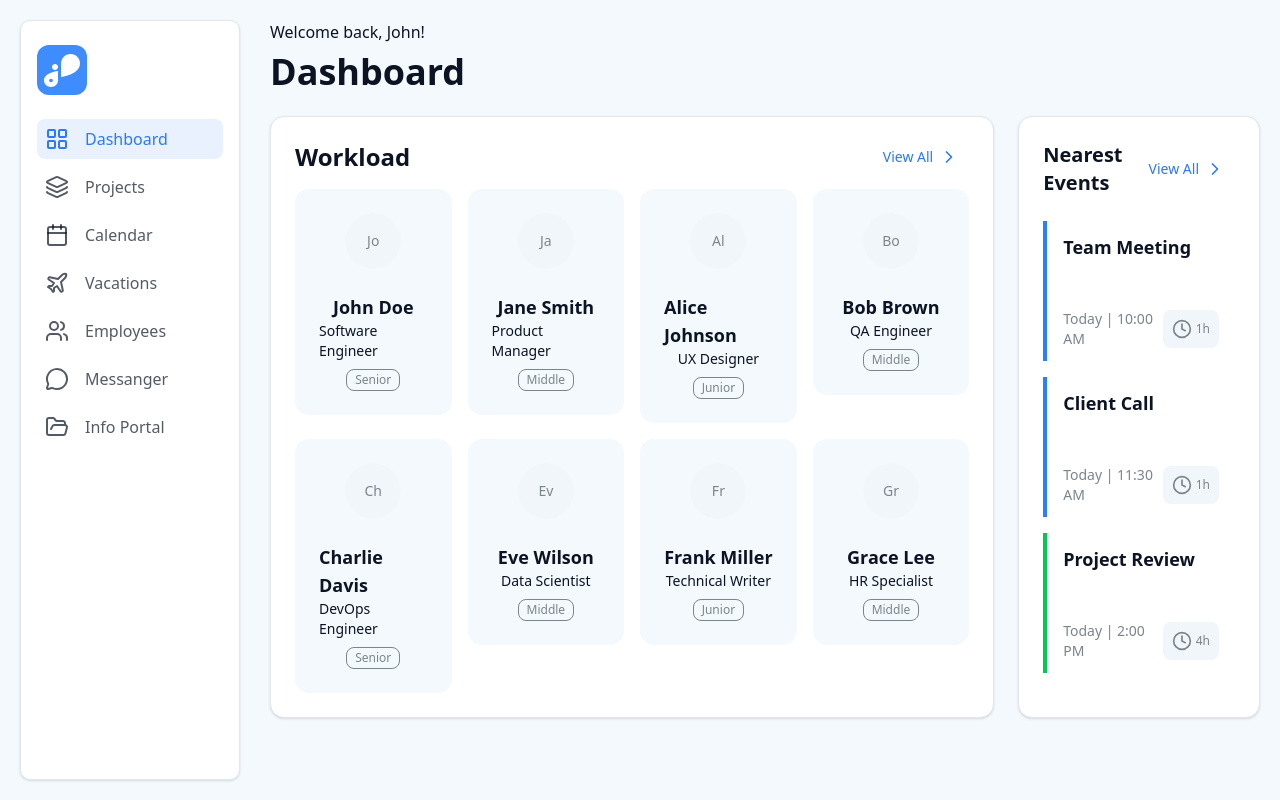
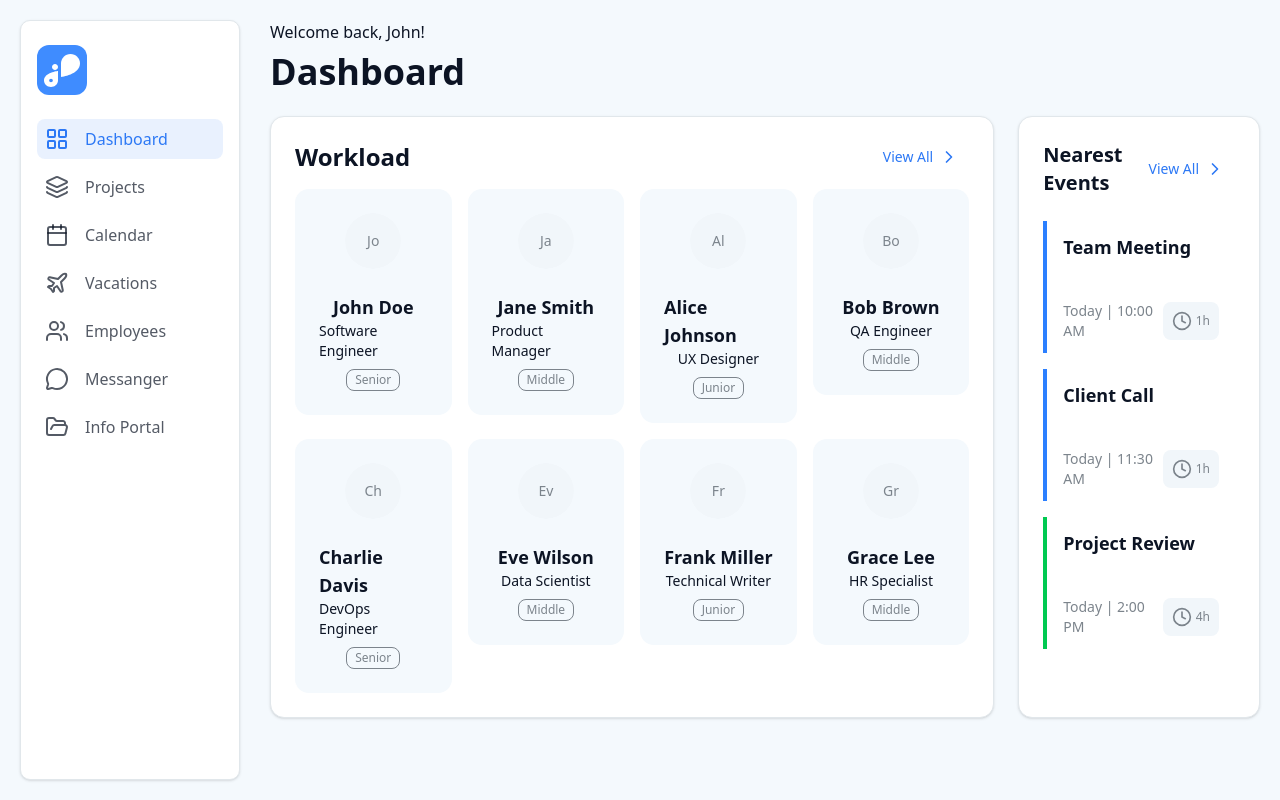
Before and after one commit to kotlovyim-dev/crm-workroom-frontend, a Next.js app: page /dashboard in a window 1280 px wide. Built offline with nearby package versions, Linux system fonts and the light colour scheme.

Commit message:
fix: adjust gap in NearEventCard component for improved layout

```diff
--- a/src/modules/dashboard/components/ui/near-event-card.tsx
+++ b/src/modules/dashboard/components/ui/near-event-card.tsx
@@ -33,7 +33,7 @@ export function NearEventCard({
     return (
         <div
             className={cn(
-                "border-l-4 px-4 w-full flex flex-col justify-between gap-12 py-3",
+                "border-l-4 px-4 w-full flex flex-col justify-between gap-10 py-3",
                 colorMap[type],
             )}
         >
```
